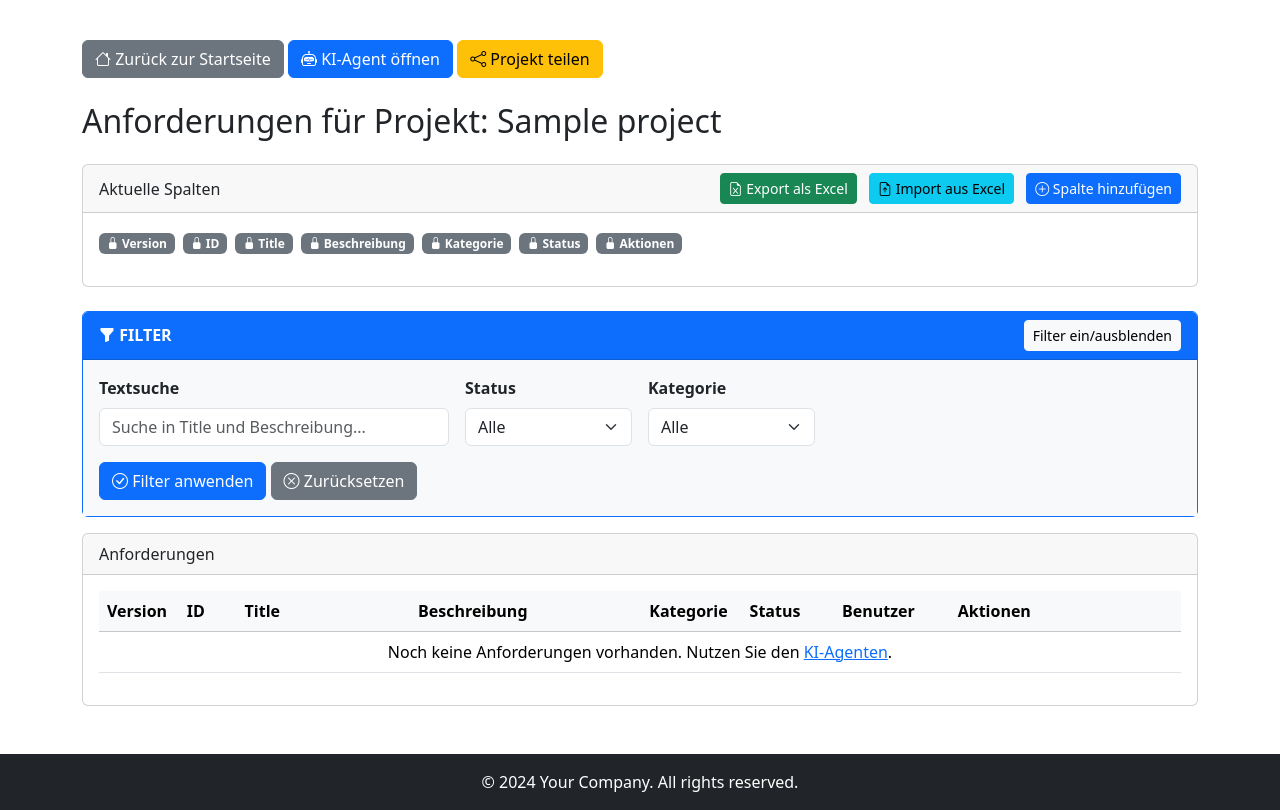
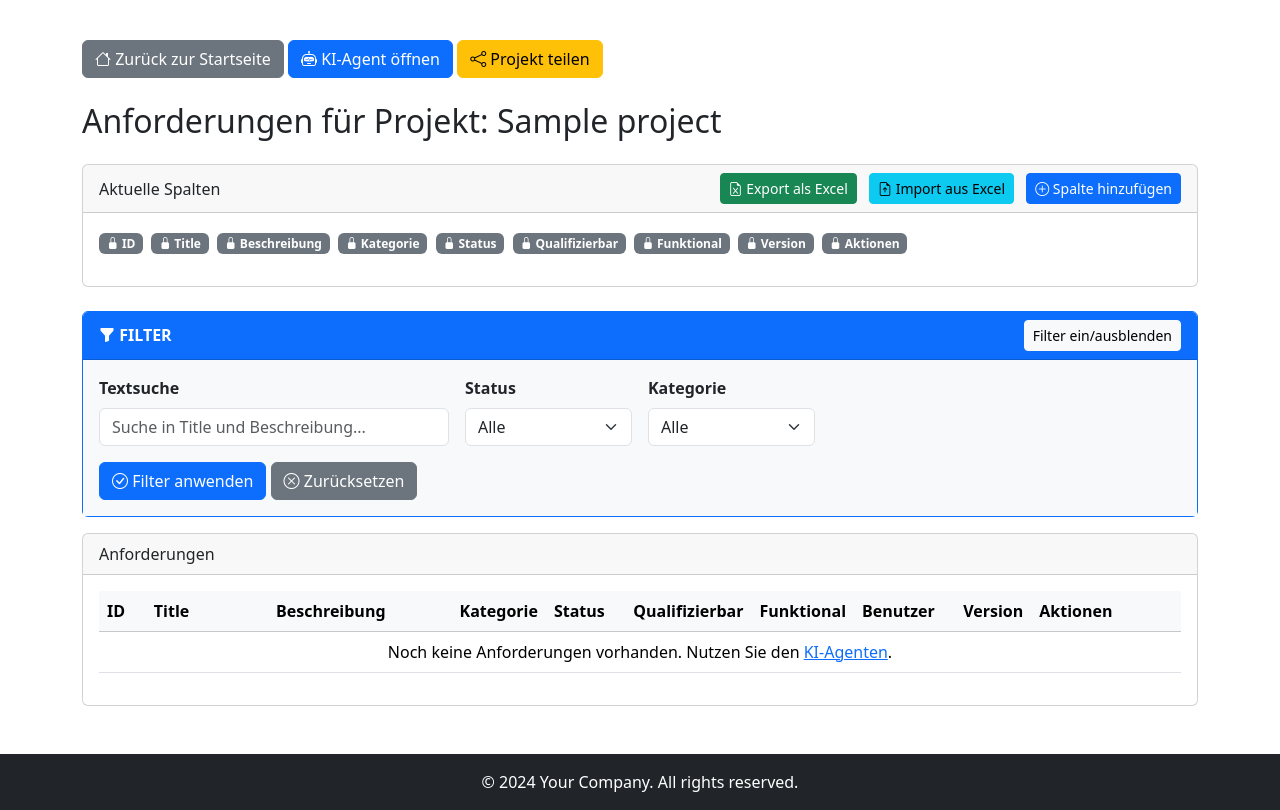
Before and after one commit to Aliwes1999/Interface_for_MBSE_Models, a Flask app: page /project/1 in a window 1280 px wide. Shown: the part 56-866 px from the top of the page. Run offline with Flask 3, Linux system fonts and the light colour scheme; a user stored in the database is signed in; tables that the repository leaves empty hold one stand-in row (values such as "Sample post").

Commit message:
zwei Spalten funktional und qualifizierrbar wurden hinzugefügt

```diff
--- a/app/templates/create.html
+++ b/app/templates/create.html
@@ -144,6 +141,15 @@
       >
       <span class="badge bg-secondary me-1"
         ><i class="bi bi-lock-fill"></i> Status</span
+      >
+      <span class="badge bg-secondary me-1"
+        ><i class="bi bi-lock-fill"></i> Qualifizierbar</span
+      >
+      <span class="badge bg-secondary me-1"
+        ><i class="bi bi-lock-fill"></i> Funktional</span
+      >
+      <span class="badge bg-secondary me-1"
+        ><i class="bi bi-lock-fill"></i> Version</span
       >
       <span class="badge bg-secondary me-1"
         ><i class="bi bi-lock-fill"></i> Aktionen</span
@@ -250,7 +255,10 @@
             {% endfor %}
             <th style="width: 8%">Kategorie</th>
             <th style="width: 8%">Status</th>
+            <th style="width: 6%">Qualifizierbar</th>
+            <th style="width: 6%">Funktional</th>
             <th style="width: 10%">Benutzer</th>
+            <th style="width: 5%">Version</th>
             <th style="width: 20%">Aktionen</th>
           </tr>
         </thead>
@@ -292,6 +280,8 @@
                 >{{ versions[-1].status }}</span
               >
             </td>
+            <td class="qualify-cell">{{ versions[-1].get_custom_data().get('Qualifizierbar', '–') }}</td>
+            <td class="functional-cell">{{ versions[-1].get_custom_data().get('Funktional', '–') }}</td>
             <td class="user-cell">
               {% if versions[-1].created_by %}
               <small
```
Also changed, not shown: other parts of app/templates/create.html (+11 -25 lines).
